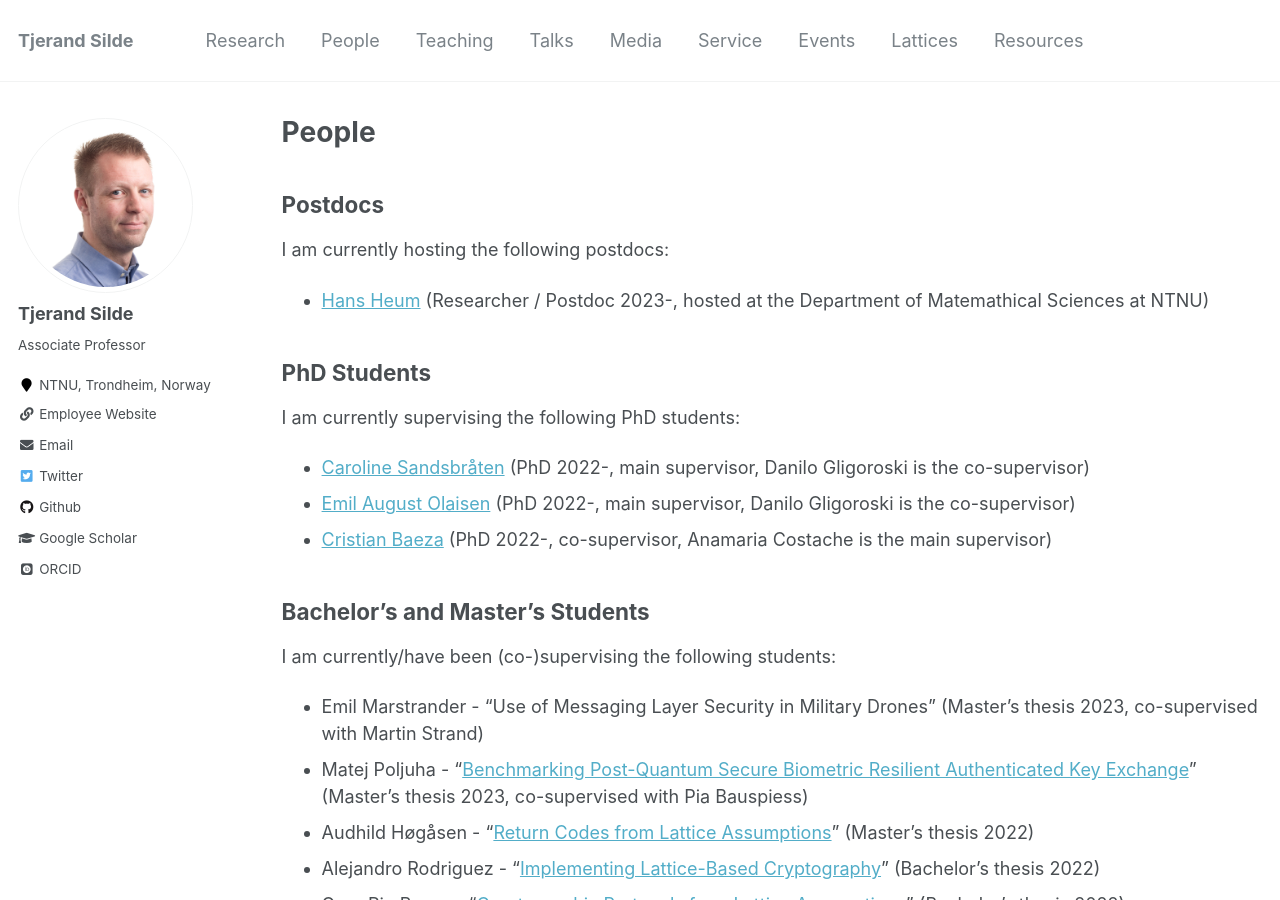
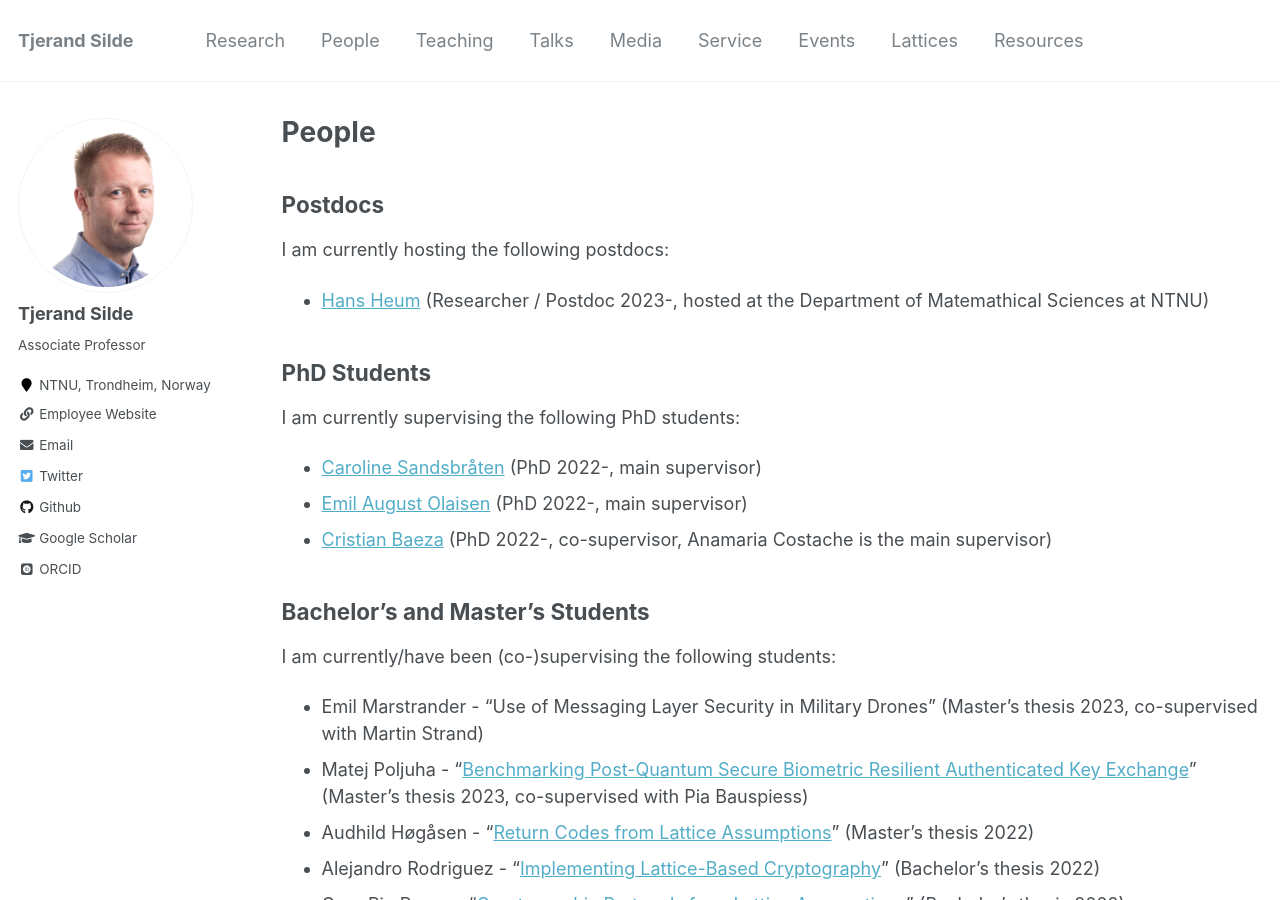
Before and after one commit to tjesi/tjesi.github.io, a Jekyll site: the page built from _pages/people.md, in a window 1280 px wide and 900 px high. Built offline with Jekyll 4.4.1, drawn with Linux system fonts in a browser that asks for light colours; some web fonts are replaced.

Commit message:
Update people.md

```diff
--- a/_pages/people.md
+++ b/_pages/people.md
@@ -13,8 +13,8 @@
 ## PhD Students
 
 I am currently supervising the following PhD students:
-- [Caroline Sandsbråten](https://www.ntnu.edu/employees/caroline.sandsbraten) (PhD 2022-, main supervisor, Danilo Gligoroski is the co-supervisor)
-- [Emil August Olaisen](https://www.ntnu.edu/employees/emil.august.olaisen) (PhD 2022-, main supervisor, Danilo Gligoroski is the co-supervisor)
+- [Caroline Sandsbråten](https://www.ntnu.edu/employees/caroline.sandsbraten) (PhD 2022-, main supervisor)
+- [Emil August Olaisen](https://www.ntnu.edu/employees/emil.august.olaisen) (PhD 2022-, main supervisor)
 - [Cristian Baeza](https://www.ntnu.edu/employees/cristian.baeza) (PhD 2022-, co-supervisor, Anamaria Costache is the main supervisor)
 
 ## Bachelor's and Master's Students
```
